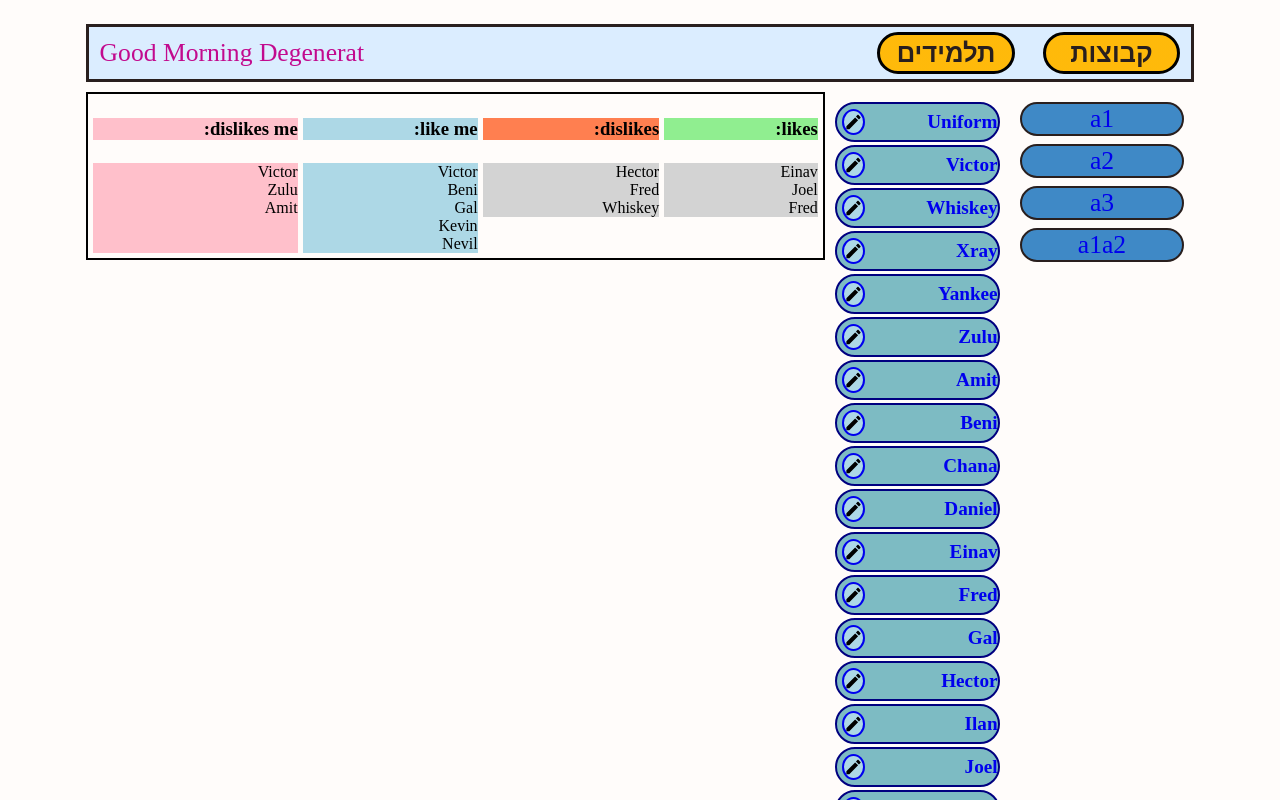
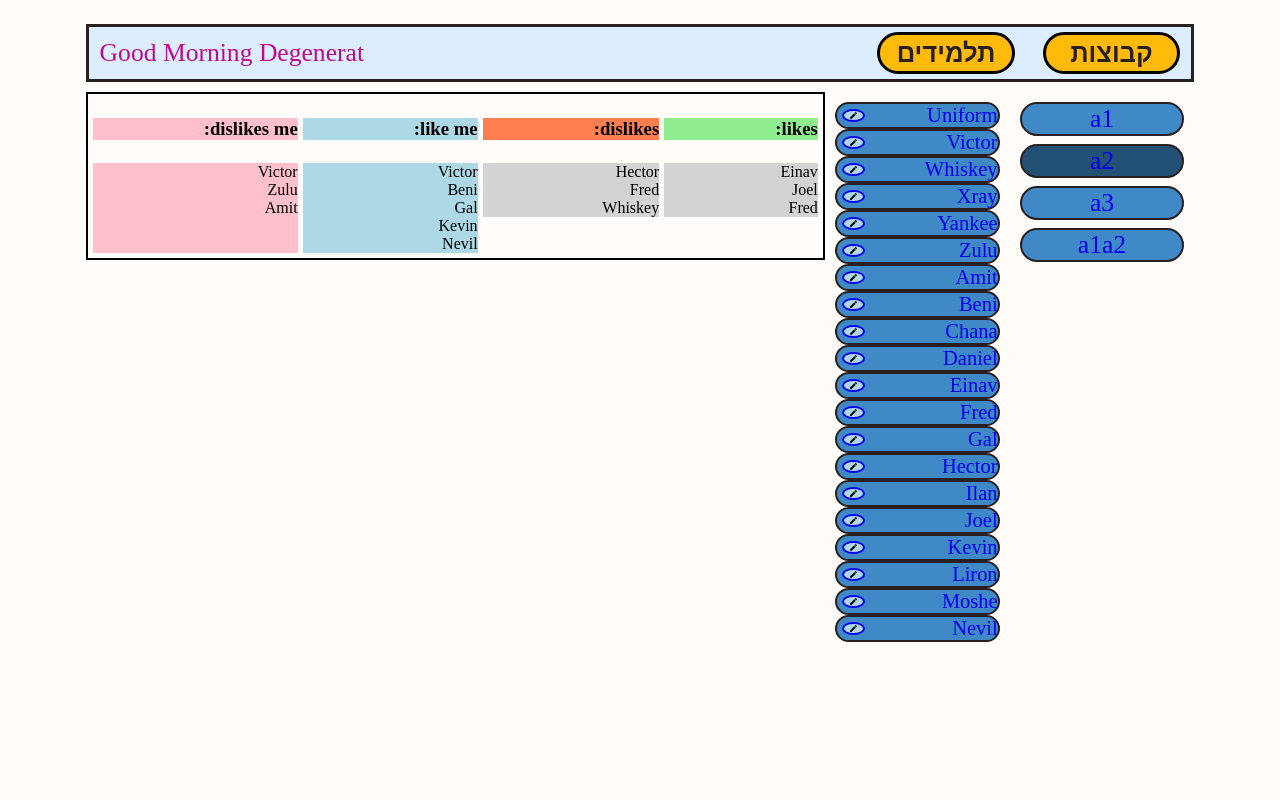
Before and after one commit to gulilo/Classroom, a React (Create React App) app: page /classroom/1/student/21 in a window 1280 px wide. Shown: the top 800 px of the page. Built offline with nearby package versions, Linux system fonts and the light colour scheme.

Commit message:
made navlnk active

```diff
--- a/src/Components/ClassList.jsx
+++ b/src/Components/ClassList.jsx
@@ -1,5 +1,5 @@
 import React from "react";
-import { Link } from "react-router-dom";
+import { Link, NavLink } from "react-router-dom";
 
 import Style_classroomList from "../cssFiles/classroomList.module.css";
 
@@ -8,14 +8,17 @@ function ClassList(props) {
     <div>
       <span className={Style_classroomList.listStyle}>
         {props.classes.map((room) => (
-          <li key={room.id} className={Style_classroomList.lineStyle}>
-            <Link
-              className={Style_classroomList.classLink}
+
+            <NavLink
+            className={Style_classroomList.lineStyle}
+            activeClassName={Style_classroomList.activeClass}
               to={`/classroom/${room.id}`}
             >
+
               {room.name}
-            </Link>
-          </li>
+
+            </NavLink>
+
         ))}
       </span>
     </div>
--- a/src/cssFiles/ClassroomStyle.module.css
+++ b/src/cssFiles/ClassroomStyle.module.css
@@ -7,31 +7,23 @@ body{
 
 }
 .studentList > .studentItem{
+    box-sizing: border-box;
     display: flex;
-    box-sizing: border-box;
+    background-color: var(--studentButton);
 
-    justify-content: space-between;
-
-    font-size: 3vmin;
-    font-weight: bold;
-    text-transform: capitalize;
+    border-radius: 50px;
+    border:var(--black) solid 2px;
 
 
-
-    height: 5vh;
-    min-height: 1rem;
     width: 100%;
 
-    border : 2px navy solid;
-    border-radius: 50px;
-    background-color: var(--middle-blue);
+    align-self: center;
+    justify-content: center;
+    font-size: 2vw;
 
-    padding: 0px 0px;
+    text-decoration: none;
 
-    margin-bottom: 3px;
-
-
-
+    align-self: flex-start
 }
 .studentList > .studentItem > .StudentLink{
     display: flex;
--- a/src/cssFiles/Colors.module.css
+++ b/src/cssFiles/Colors.module.css
@@ -30,4 +30,6 @@
 
 
     --studentButton: var(--blue);
+
+    --selectedClass:  hsla(207, 54%, 30%, 1);
 }
--- a/src/cssFiles/classroomList.module.css
+++ b/src/cssFiles/classroomList.module.css
@@ -1,16 +1,4 @@
-:root{
 
-    --burnt-sienna: #de6b48ff;
-    --melon: #f4b9b2ff;
-    --middle-yellow-red: #e5b181ff;
-    --tea-green: #daedbdff;
-    --middle-blue: #7dbbc3ff;
-    --onyx: #3b3d40ff;
-    --dim-gray: #636667ff;
-    --spanish-gray: #909393ff;
-    --silver-sand: #bdc0bfff;
-    --platinum: #e9eceaff;
-}
 @import url("../cssFiles/Colors.module.css");
 
 
@@ -44,20 +32,42 @@
 
 }
 
-.listStyle > .lineStyle > .classLink{
+.listStyle > .lineStyle{
+
+    box-sizing: border-box;
     display: flex;
+    background-color: var(--studentButton);
+
+    border-radius: 50px;
+    border:var(--black) solid 2px;
+
+
+    width: 100%;
+
+    align-self: center;
+    justify-content: center;
+    font-size: 2vw;
+
     text-decoration: none;
-    width: 100%;
-    height: 100%;
-    align-items: center;
-    justify-content: center;
+
+    align-self: flex-start
+
+}
+.listStyle > .activeClass{
+
+    background-color: var(--selectedClass);
+
 }
 
+
+
+
+
 .listStyle > .lineStyle :visited {
-    color :var(--onyx);
+    color :var(--black);
 }
 .listStyle > .lineStyle :active {
-    color :var(--onyx);
+    color :var(--red);
 }
 
 
```
